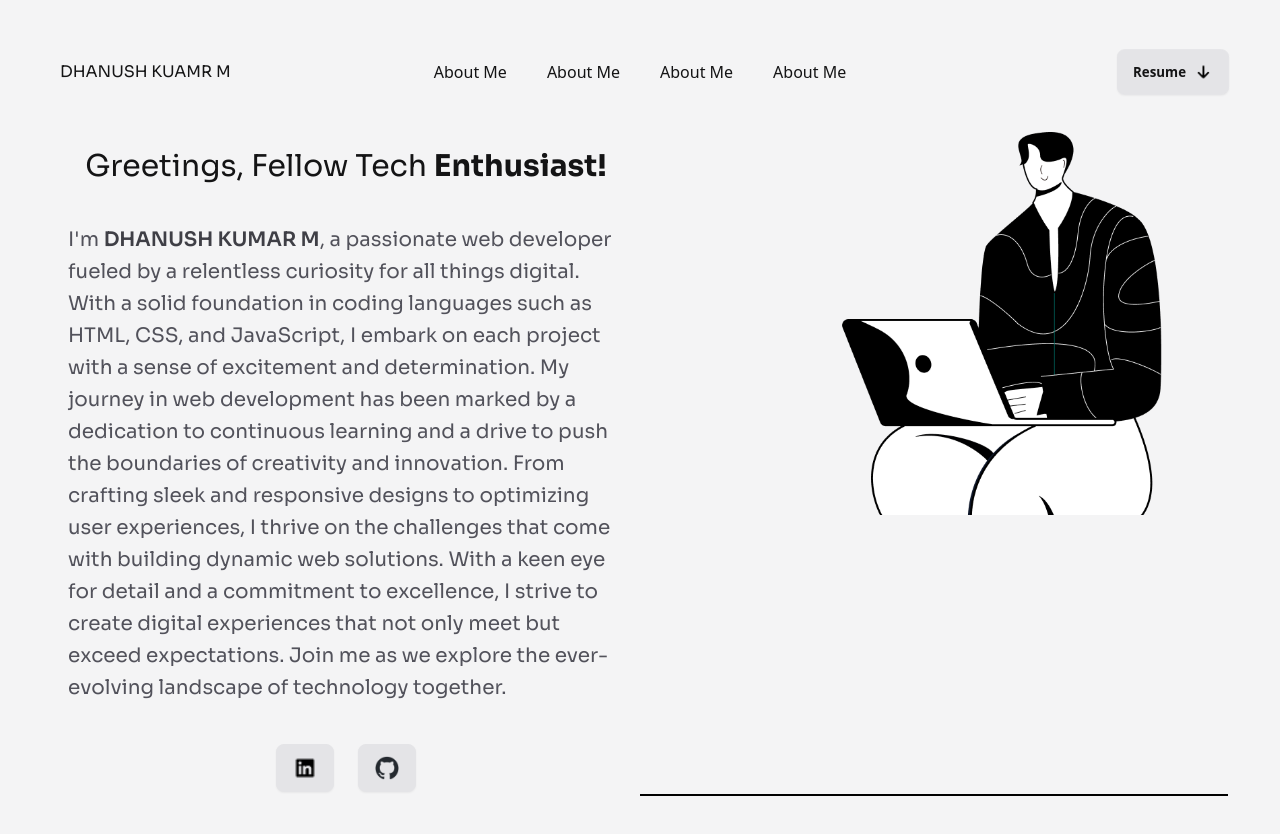
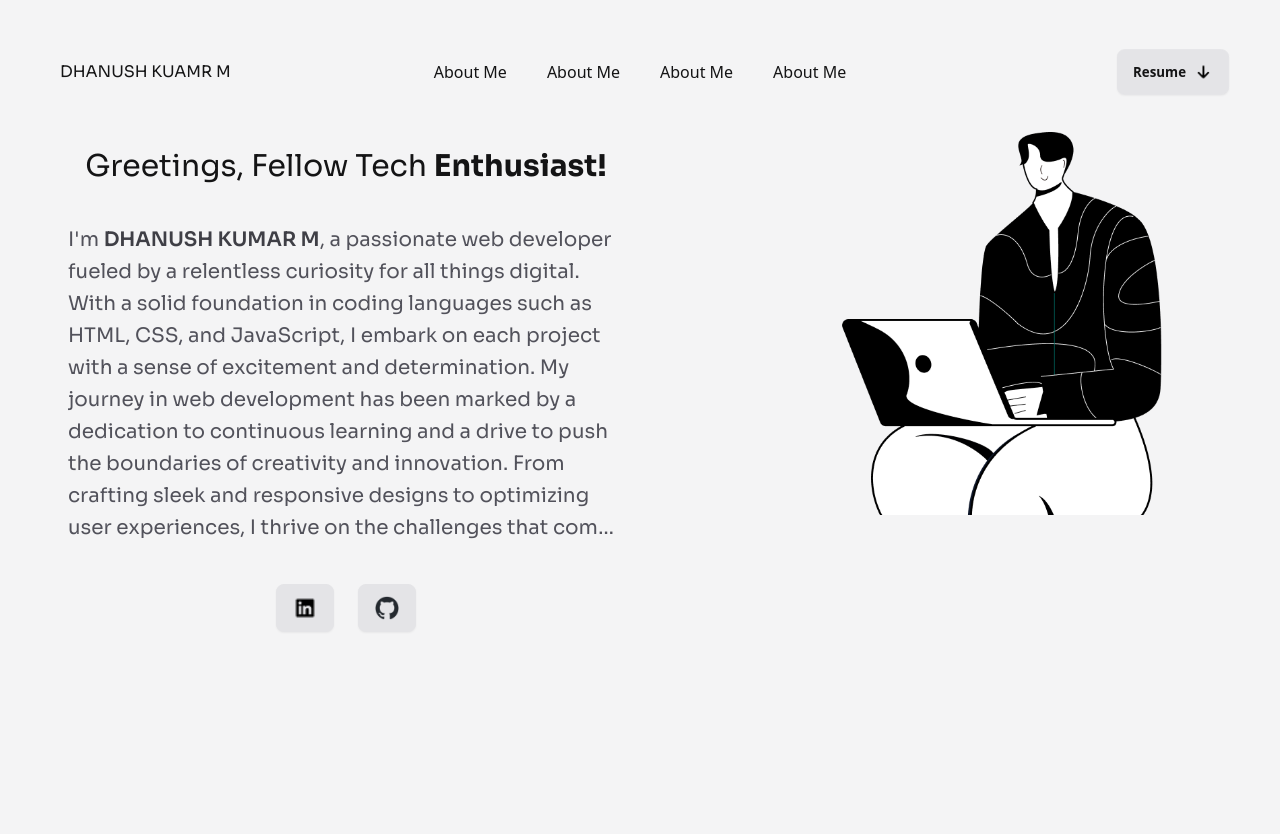
Before and after one commit to iamdk353/portfolio, a React (Vite) app: page / in a window 1280 px wide. Shown: the top 834 px of the page. After the commit the page ends 800 px from the top, so only its background shows below. Built offline with nearby package versions, Linux system fonts and the light colour scheme.

Commit message:
hero section completed

```diff
--- a/src/components/Hero.tsx
+++ b/src/components/Hero.tsx
@@ -3,14 +3,17 @@ import linkedin from "../assets/linkedin.png";
 import github from "../assets/github-mark.png";
 const Hero = () => {
   return (
-    <div className="flex flex-col flex-col-reverse md:flex-row mt-4 p-3 selection:bg-zinc-300">
+    <div
+      className="flex flex-col flex-col-reverse md:flex-row mt-4 p-3 selection:bg-zinc-300"
+      id="about"
+    >
       <div className="flex-1 flex justify-center items-center">
         <div className="sora text-xl md:text-3xl p-4  flex items-center flex-col ">
           <p className="mb-10">
             <span className="">Greetings, Fellow Tech</span>{" "}
             <span className="  font-bold sora">Enthusiast!</span>
           </p>
-          <p className="text-sm leading-6 md:text-xl text-zinc-600 md:leading-8">
+          <p className="text-sm leading-6 md:text-xl text-zinc-600 md:leading-8 line-clamp-[10]">
             I'm{" "}
             <span className="font-semibold text-zinc-700">DHANUSH KUMAR M</span>
             , a passionate web developer fueled by a relentless curiosity for
@@ -44,7 +47,7 @@ const Hero = () => {
           </div>
         </div>
       </div>
-      <div className="flex-1 border-b-2 border-black mb-3">
+      <div className="flex-1 border-b-2 border-black mb-3 md:border-0">
         <img src={heroimg} alt="" />
       </div>
     </div>
```
